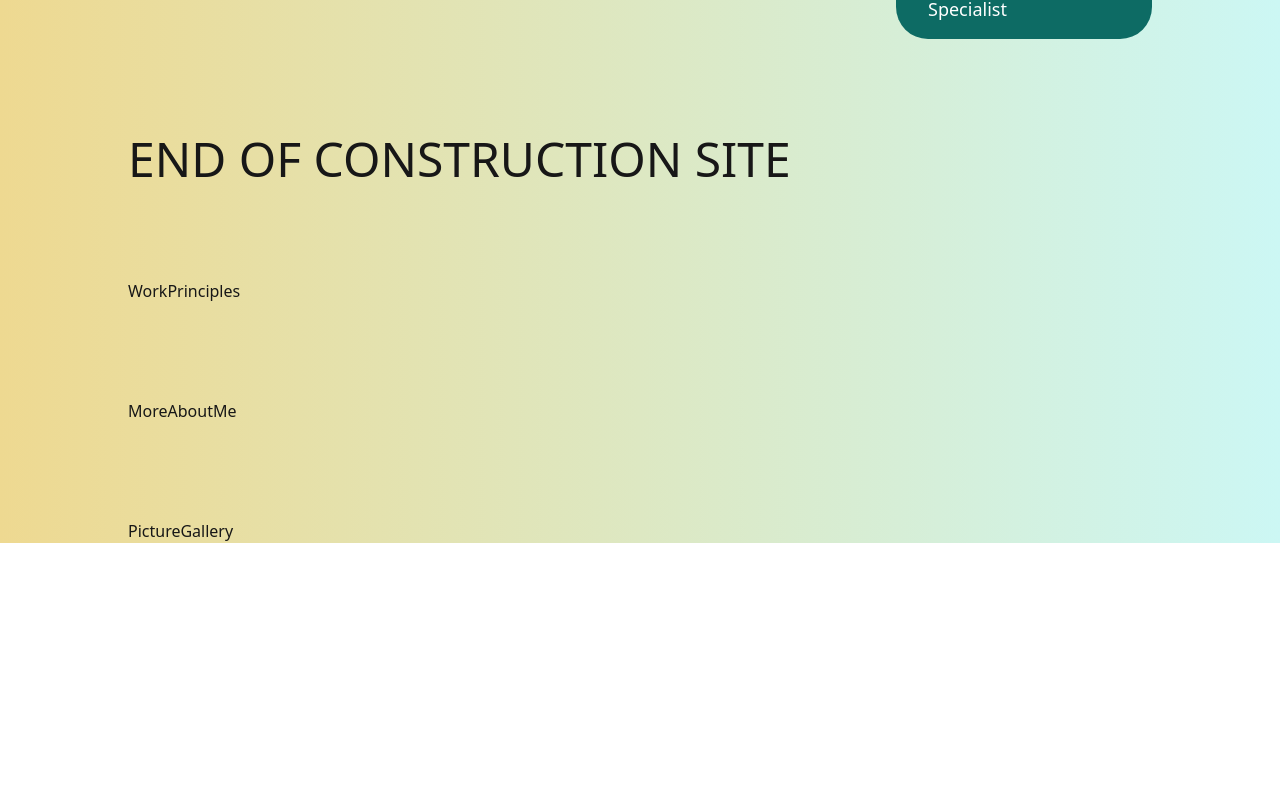
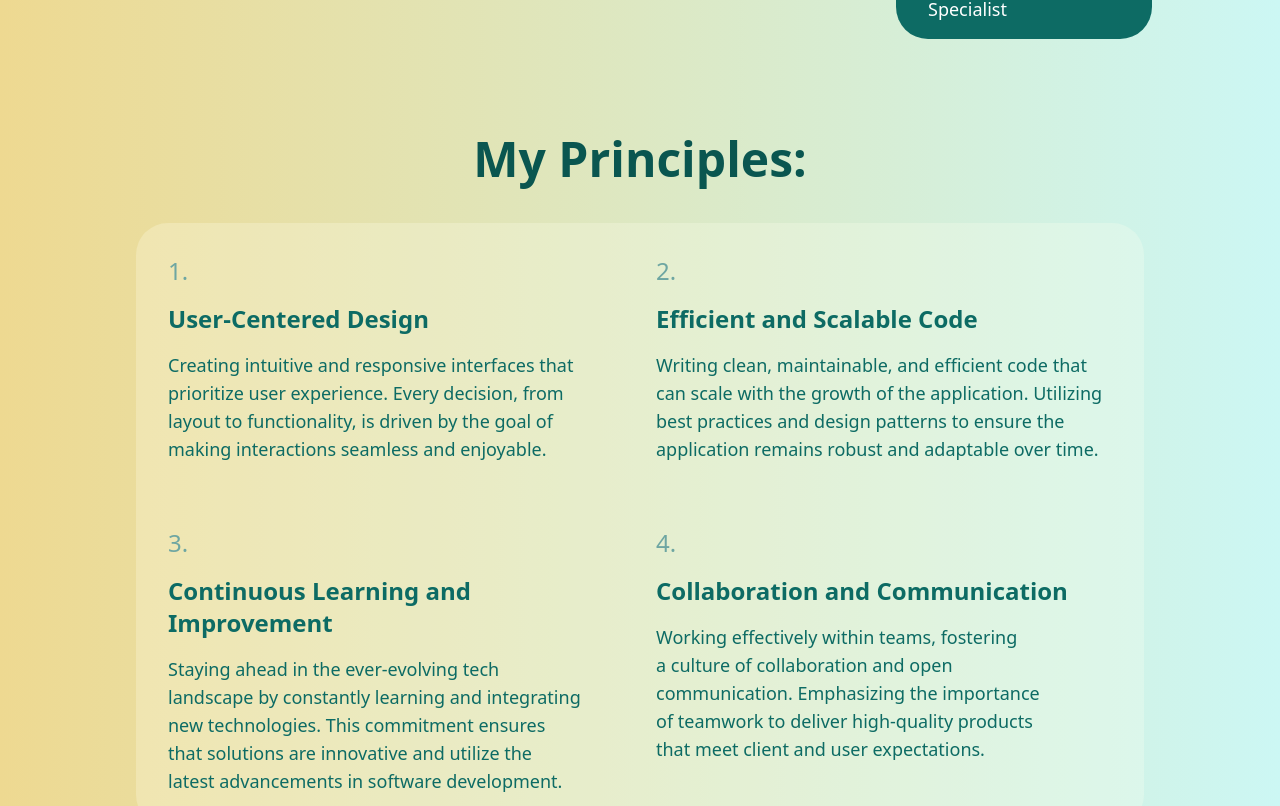
Before and after one commit to Ale-1508/portfolio, a Next.js app: page /about in a window 1280 px wide. Shown: the part 1033-1839 px from the top of the page. Before the commit the page ends 1576 px from the top, so only its background shows below. Built offline with nearby package versions, Linux system fonts and the light colour scheme.

Commit message:
Created work principles section

```diff
--- a/src/app/about/components/WorkPrinciples.tsx
+++ b/src/app/about/components/WorkPrinciples.tsx
@@ -1,7 +1,95 @@
+import classNames from "classnames";
+import Balancer from "react-wrap-balancer";
+
+const myPrinciples = [
+  {
+    id: 1,
+    title: "User-Centered Design",
+    description: `Creating intuitive and responsive interfaces that prioritize user experience.
+    Every decision, from layout to functionality, is driven by the goal of making
+    interactions seamless and enjoyable.`,
+  },
+  {
+    id: 2,
+    title: "Efficient and Scalable Code",
+    description: `Writing clean, maintainable, and efficient code
+    that can scale with the growth of the application.
+    Utilizing best practices and design patterns to ensure
+    the application remains robust and adaptable over time.`,
+  },
+  {
+    id: 3,
+    title: "Continuous Learning and Improvement",
+    description: `Staying ahead in the ever-evolving tech landscape
+    by constantly learning and integrating new technologies.
+    This commitment ensures that solutions are innovative
+    and utilize the latest advancements in software development.`,
+  },
+  {
+    id: 4,
+    title: "Collaboration and Communication",
+    description: `Working effectively within teams,
+    fostering a culture of collaboration and open communication.
+    Emphasizing the importance of teamwork to deliver high-quality
+    products that meet client and user expectations.`,
+  },
+]
+
+interface PrincipleProps {
+  id: number
+  title: string
+  description: string
+}
+
+const Principle = ( { principle }: { principle: PrincipleProps } ) => {
+  return (
+    <div className="
+      flex flex-col gap-4
+      col-span-2 lg:col-span-1
+      h-full
+    ">
+      <h1 className="font-medium
+        text-xl md:text-2xl 2xl:text-3xl
+        text-primary-300
+      ">{principle.id}.</h1>
+      <h2 className="font-semibold
+        text-xl md:text-2xl
+        text-primary-500
+      ">{principle.title}</h2>
+      <p className="font-normal
+        text-md md:text-lg
+        text-primary-500
+      "><Balancer>{principle.description}</Balancer></p>
+    </div>
+  )
+}
+
+const Card = ( ) => {
+  const cardClassNames = classNames(
+    "grid grid-cols-2",
+    "items-start justify-start",
+    "m-2 py-8 px-8 md:16 gap-x-8 gap-y-16",
+    "rounded-4xl justify-evenly items-center",
+    "bg-accents-ivory bg-opacity-25 text-white",
+    //"hover:bg-sageGreen-200 hover:bg-opacity-25 hover:shadow-2xl",
+    "md:col-span-2",
+  );
+  return (
+    <div className={cardClassNames}>
+      { myPrinciples.map( (principle, index)=> ( index<4 && <Principle principle={principle} /> ))}
+    </div>
+  )
+}
+
 const WorkPrinciples = () => {
   return (
-    <div className=''>
-      WorkPrinciples
+    <div className="flex flex-col gap-8 justify-center items-center">
+      <h1 className="
+        text-3xl md:text-4xl lg:text-5xl
+        font-semibold leading-tight
+        text-primary-600
+      ">My Principles:</h1>
+      <Card />
     </div>
   )
 }
--- a/src/app/about/page.tsx
+++ b/src/app/about/page.tsx
@@ -22,8 +22,8 @@ export default function AboutScreen() {
     <Layout currentPath="About" className="mx-8 sm:mx-16 md:mx-24 lg:mx-32 gap-24">
       <AboutMe />
       <TimeLine />
+      <WorkPrinciples />
       <h1 className="text-5xl">END OF CONSTRUCTION SITE</h1>
-      <WorkPrinciples />
       <MoreAboutMe />
       <PictureGallery />
     </Layout>
```
